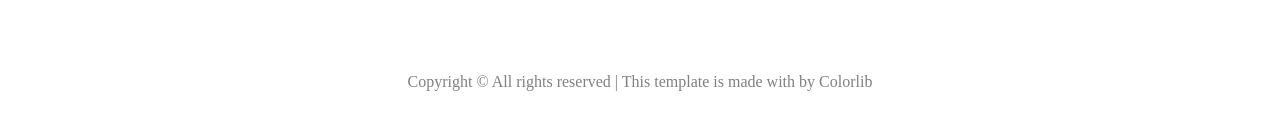
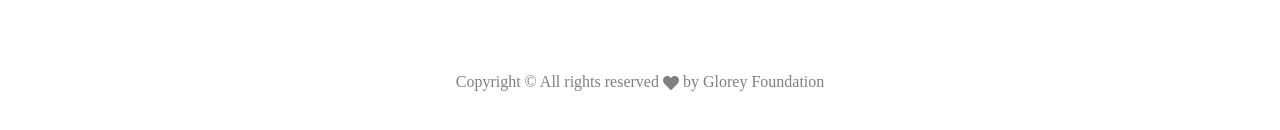
Before and after one commit to amanpatel96917/Gloreyfoundation, a React (Create React App) app: page / in a window 1280 px wide. Shown: the part 4787-4917 px from the top of the page. Built offline with nearby package versions, Linux system fonts and the light colour scheme.

Commit message:
Fix footer bug and css

```diff
--- a/src/Component/Css/carousel.css
+++ b/src/Component/Css/carousel.css
@@ -68,9 +68,15 @@
 .carousel-dot.active {
   background-color: #333;
 }
-@media screen and (max-width: 865px) {
+@media screen and (min-width: 400px) and (max-width: 865px) {
   .carousel-button {
     padding: 7px 14px;
     font-size: 20px;
   }
 }
+@media screen and  (max-width: 865px) {
+  .carousel-button {
+    padding: 7px 14px;
+    font-size: 10px;
+  }
+}
--- a/src/Component/Footer.jsx
+++ b/src/Component/Footer.jsx
@@ -1,7 +1,6 @@
 import React from 'react'
-import {  FaFacebookF, FaInstagram, FaLinkedinIn, FaTwitter } from 'react-icons/fa'
-import { Link } from 'react-router-dom'
-import "./Css/style.css"
+import {  FaFacebookF, FaHeart, FaInstagram, FaLinkedinIn, FaTwitter } from 'react-icons/fa'
+import { NavLink,Link } from 'react-router-dom'
 export default function Footer() {
     return (
         <>
@@ -83,11 +82,12 @@ export default function Footer() {
                         <div className="col-md-12">
                             <div className="pt-5">
                                 <p>
-                                    Copyright © All rights reserved | This template is made with{" "}
-                                    <i className="icon-heart text-danger" aria-hidden="true" /> by{" "}
-                                    <Link to="https://colorlib.com" target="_blank">
-                                        Colorlib
-                                    </Link>
+                                    Copyright © All rights reserved {" "}
+                                    <FaHeart /> {" "}
+                                     by
+                                    <NavLink style={{textDecoration:"none"}} to="/" target="_blank">
+                                        {" "} Glorey Foundation
+                                    </NavLink>
                                 </p>
                             </div>
                         </div>
```
